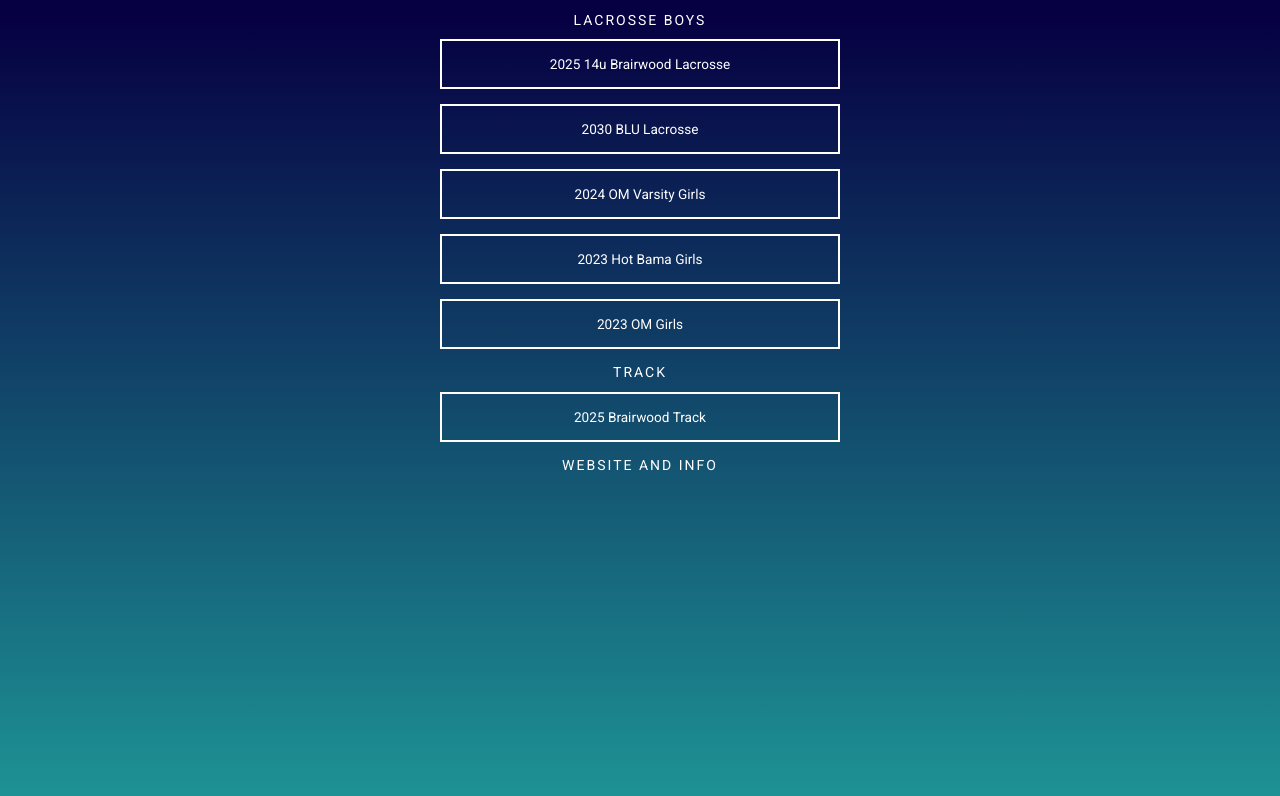
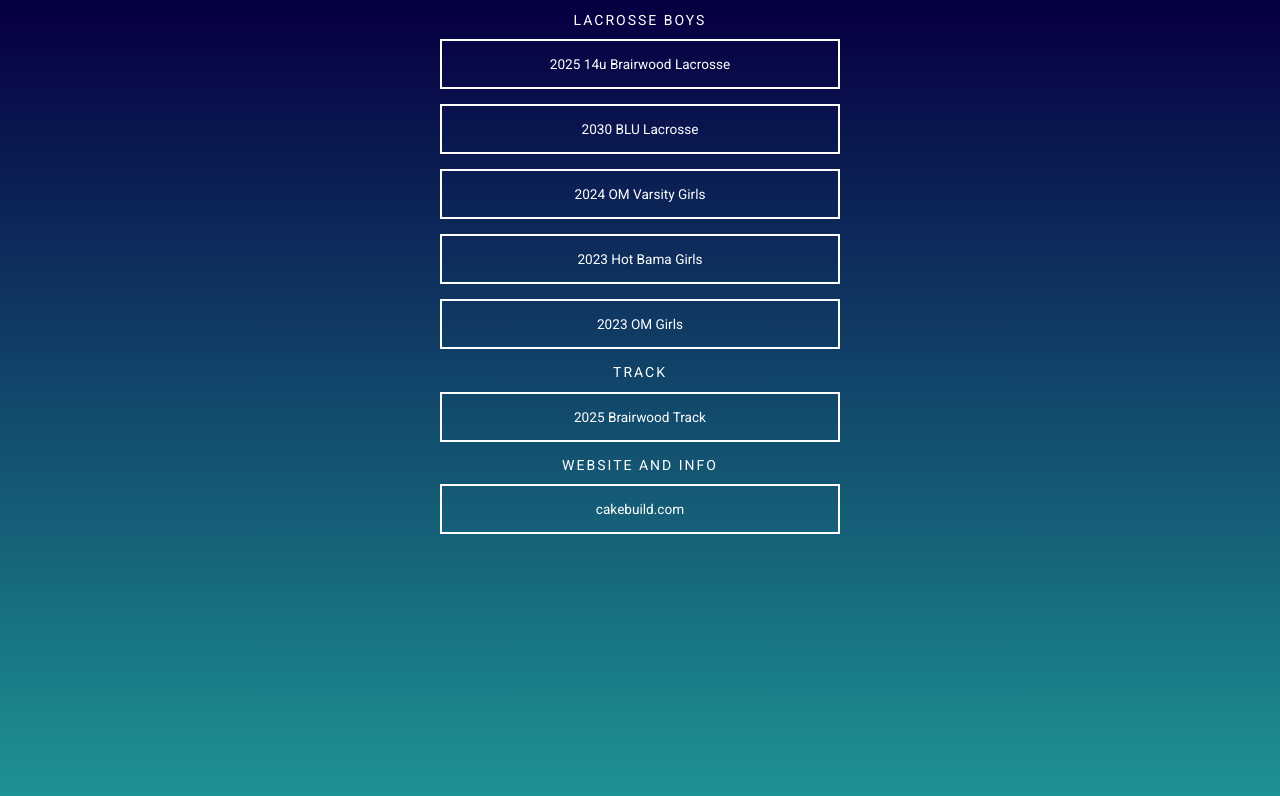
Before and after one commit to cakebuildcom/cakebuildcom.github.io, a website: page links/index.html in a window 1280 px wide. Drawn offline with Linux system fonts and the light colour scheme.

Commit message:
Update index.html

```diff
--- a/links/index.html
+++ b/links/index.html
@@ -27,7 +27,7 @@
         <!-- <a class="Lacrosse" href="https://www.amazon.com/photos/groups/share/LVlEgNtPSPCYhmfIAcPH3w.gZPgSTC-V51yjsihofKSKc">2030 BLU Lacrosse</a> -->
         <!-- Website and Info -->
         <h2>Website and Info</h2>
-        <a class="Lacrosse" href="https://www.cakebuild.com</a>
+        <a class="Lacrosse" href="https://www.cakebuild.com">cakebuild.com</a>
 
     </body>
 </html>
```
